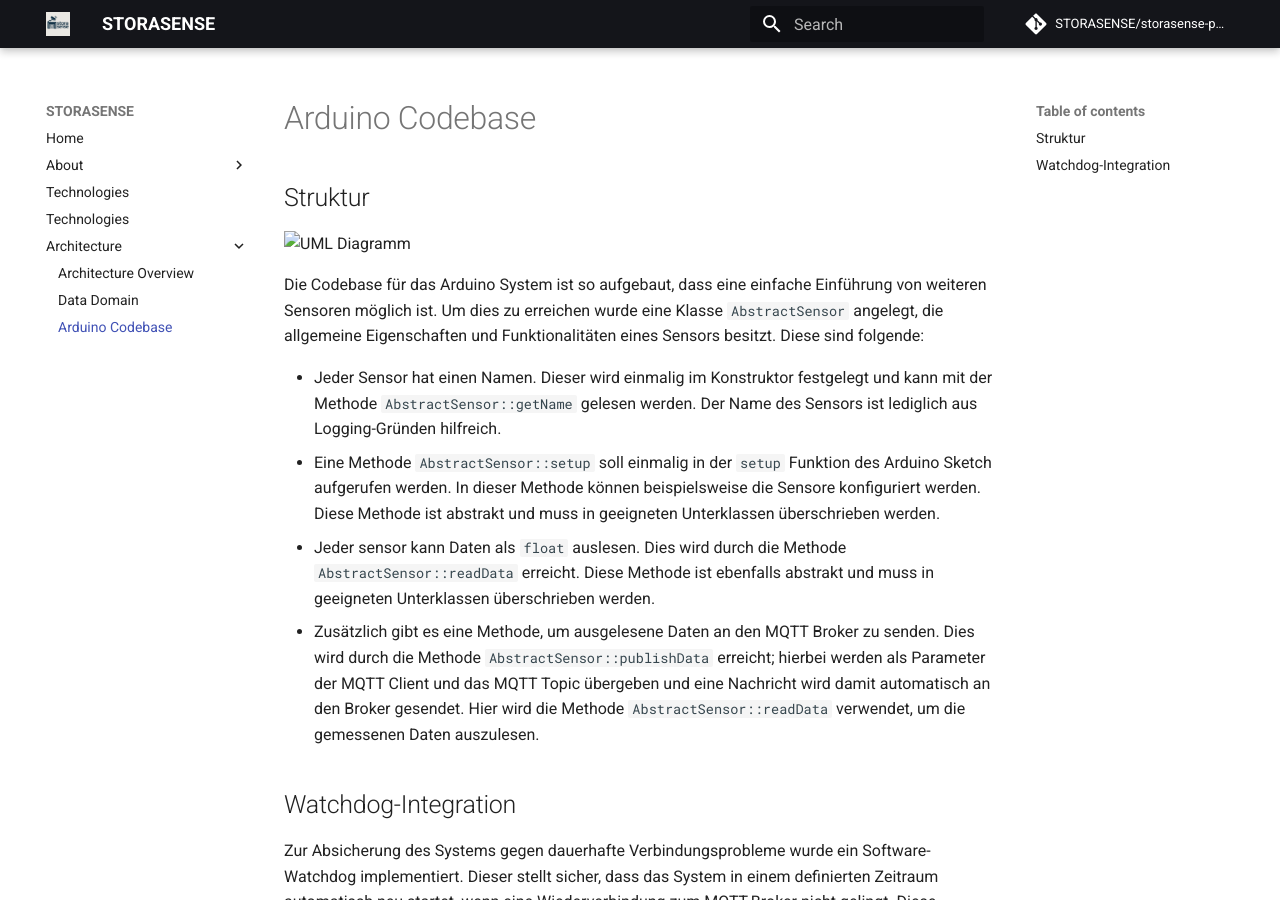
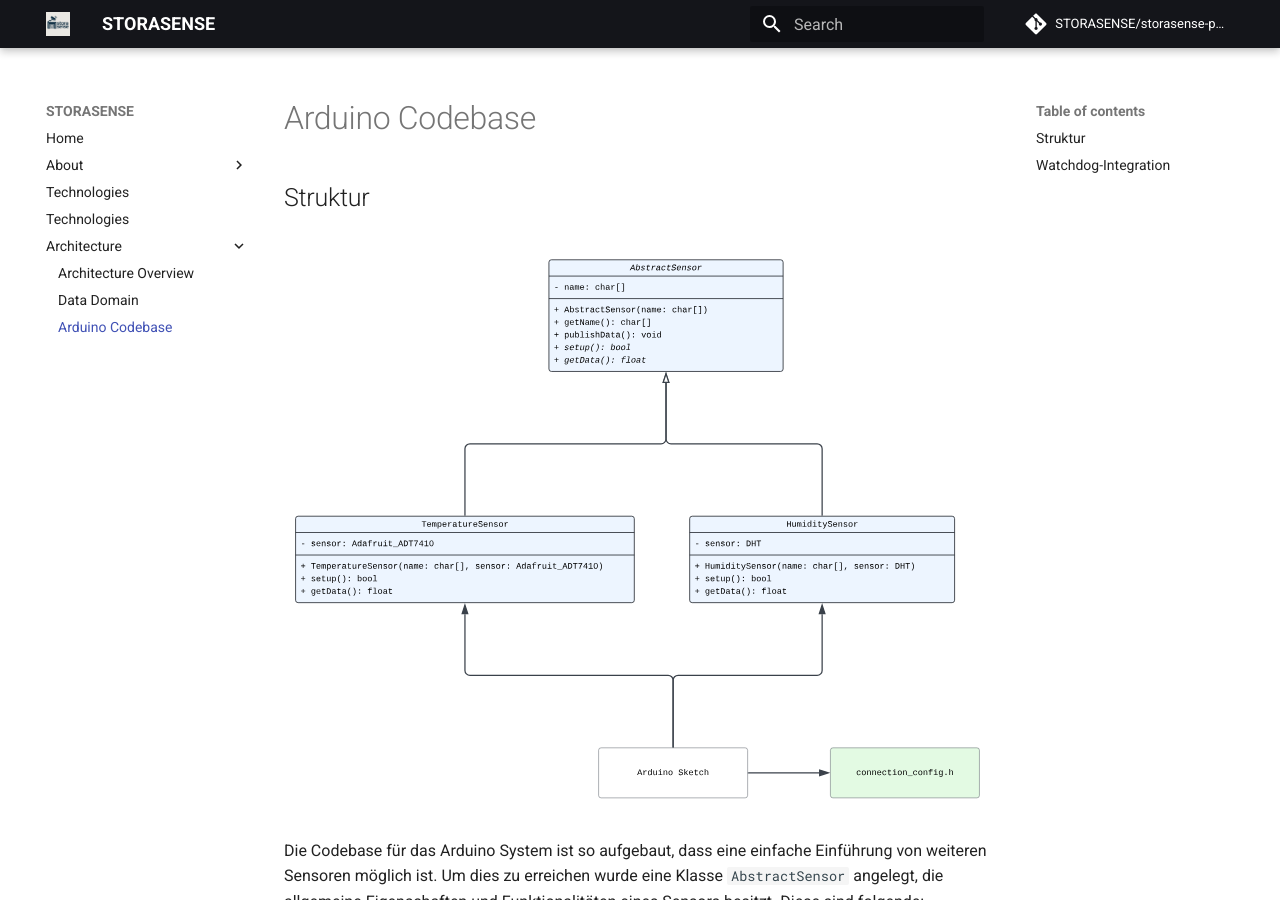
Before and after one commit to STORASENSE/storasense-platform, an MkDocs documentation site: the page built from docs/docs/arduino.md, in a window 1280 px wide and 900 px high. Built offline with MkDocs 1.6.1 and Material for MkDocs 9.7.7, drawn with Linux system fonts in a browser that asks for light colours; comment, search, counter and statistics services are not loaded.

Commit message:
fix(mkdocs): fixed image rendering issues

```diff
--- a/docs/docs/arduino.md
+++ b/docs/docs/arduino.md
@@ -2,7 +2,7 @@
 
 ## Struktur
 
-<img alt="UML Diagramm" src="./images/arduino/codebase_uml.svg">
+![](./images/arduino/codebase_uml.svg)
 
 Die Codebase für das Arduino System ist so aufgebaut, dass eine einfache Einführung von weiteren Sensoren möglich ist.
 Um dies zu erreichen wurde eine Klasse `AbstractSensor` angelegt, die allgemeine Eigenschaften und Funktionalitäten
```
Also changed, not shown: docs/docs/data_eva.md (+1 -1 lines).
